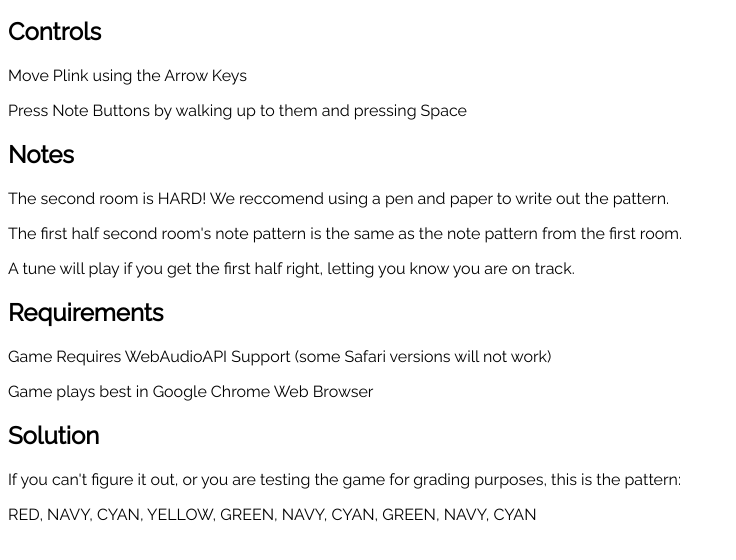
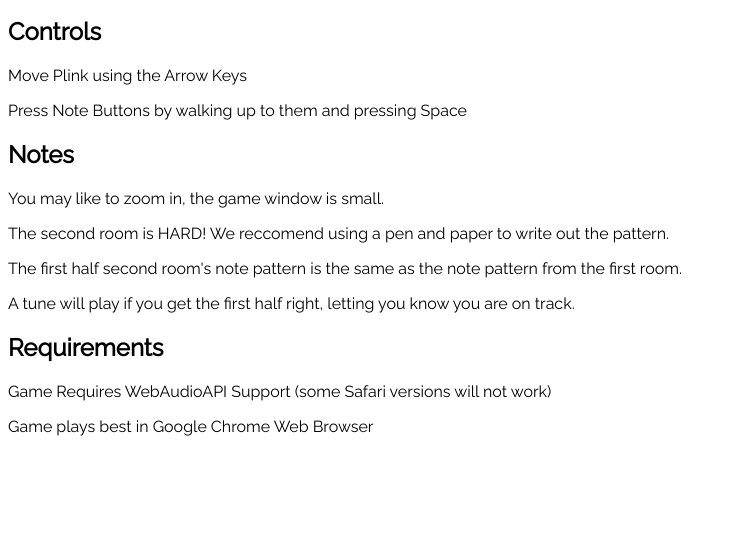
Before and after one commit to mauld-uci/phaser-music-rpg, a plain HTML site: page index.html in a window 1280 px wide. Shown: the part 88-648 px from the top of the page, without its empty margins (0-736 px from the left). Drawn offline with Linux system fonts and the light colour scheme.

Commit message:
Removed solution

```diff
--- a/index.html
+++ b/index.html
@@ -26,6 +26,7 @@
   <p> Press Note Buttons by walking up to them and pressing Space </p>
 
   <h2>Notes</h2>
+  <p> You may like to zoom in, the game window is small. </p>
   <p> The second room is HARD! We reccomend using a pen and paper to write out the pattern. </p>
   <p> The first half second room's note pattern is the same as the note pattern from the first room. </p>
   <p> A tune will play if you get the first half right, letting you know you are on track.</p>
@@ -34,10 +35,6 @@
   <p> Game Requires WebAudioAPI Support (some Safari versions will not work) </p>
   <p> Game plays best in Google Chrome Web Browser</p>
 
-  <h2>Solution</h2>
-  <p>If you can't figure it out, or you are testing the game for grading purposes, this is the pattern:</p>
-  <p>RED, NAVY, CYAN, YELLOW, GREEN, NAVY, CYAN, GREEN, NAVY, CYAN</p>
-
 </body>
 
 </html>
```
